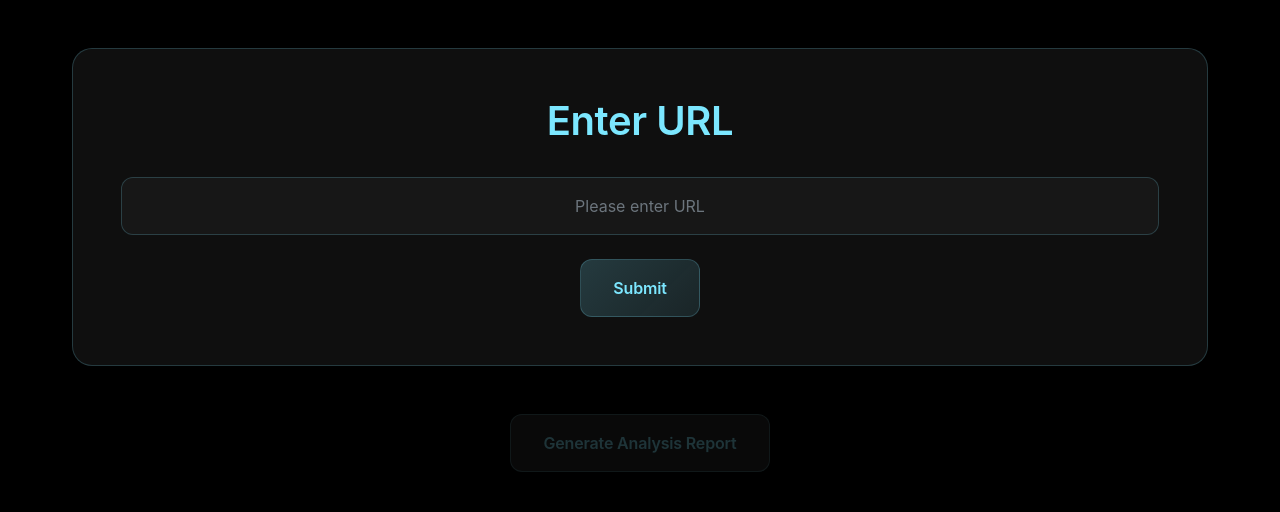
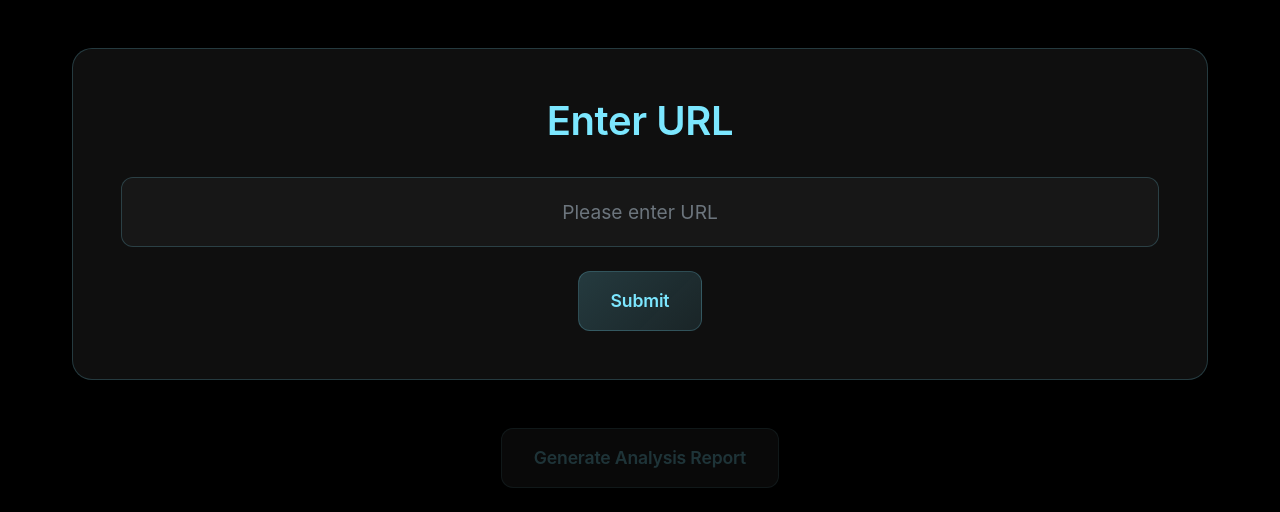
Before and after one commit to Lianin1/113_2_DS_Final, a Python web app: template template/Index.html in a window 1280 px wide. Shown: the part 294-806 px from the top of the page. Before the commit the page ends 766 px from the top, so only its background shows below. Run offline with Jinja, Linux system fonts and the light colour scheme; the template is opened without the code that fills it, so the values that code supplies are empty; some libraries are stand-ins or nearby versions; some web fonts are replaced.

Commit message:
UI042903

```diff
--- a/template/Index.html
+++ b/template/Index.html
@@ -109,9 +109,9 @@
             background: rgba(26, 26, 26, 0.8);
             border: 1px solid var(--border-color);
             border-radius: 12px;
-            padding: 1rem 1.5rem;
+            padding: 1.2rem 1.5rem;
             color: var(--text-primary);
-            font-size: 1rem;
+            font-size: 1.2rem;
             transition: all 0.3s ease;
             text-align: center;
         }
@@ -140,6 +140,7 @@
             padding: 1rem 2rem;
             border-radius: 12px;
             font-weight: 600;
+            font-size: 1.1rem;
             letter-spacing: -0.01em;
             transition: all 0.3s cubic-bezier(0.4, 0, 0.2, 1);
         }
```
